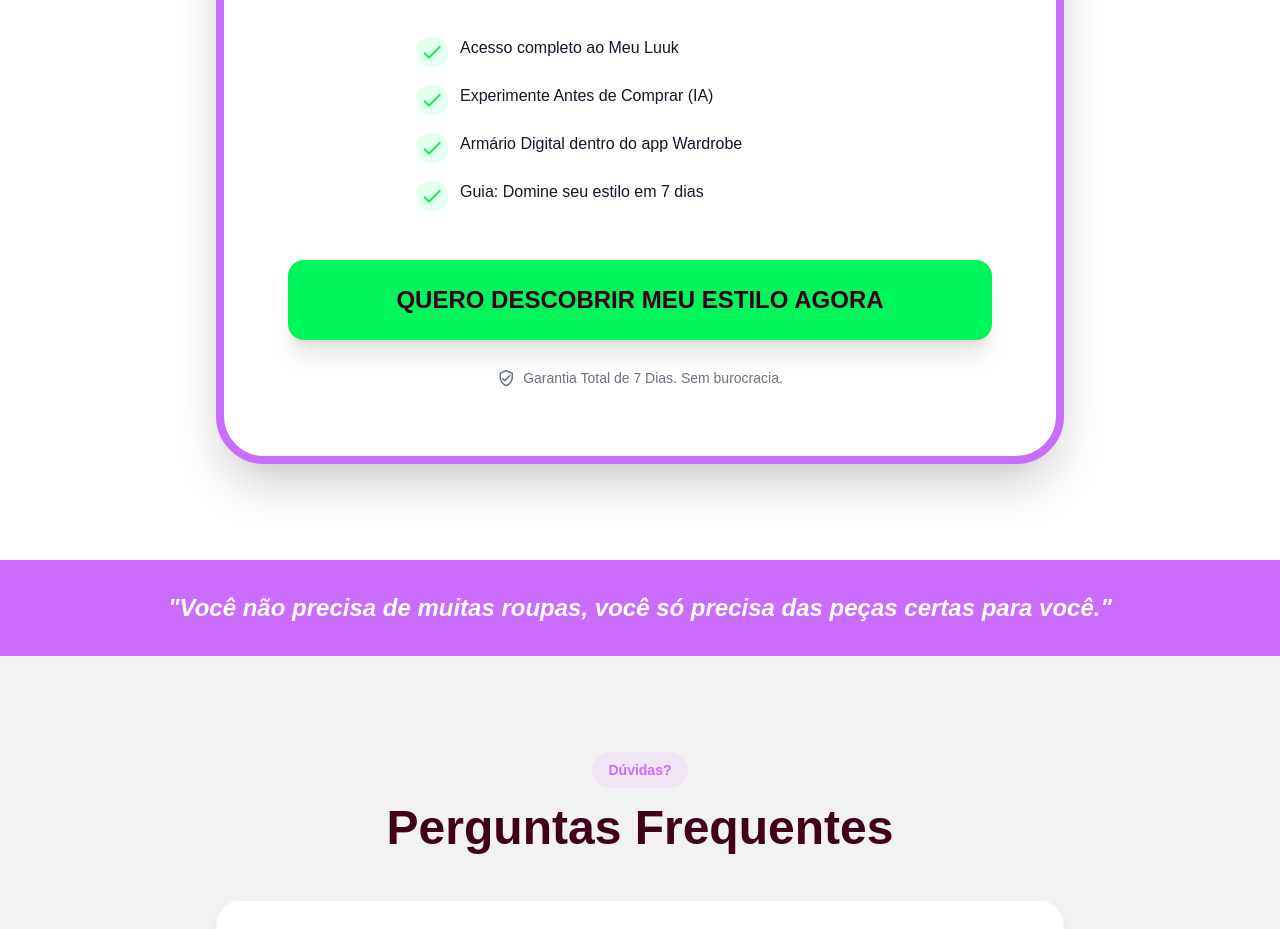
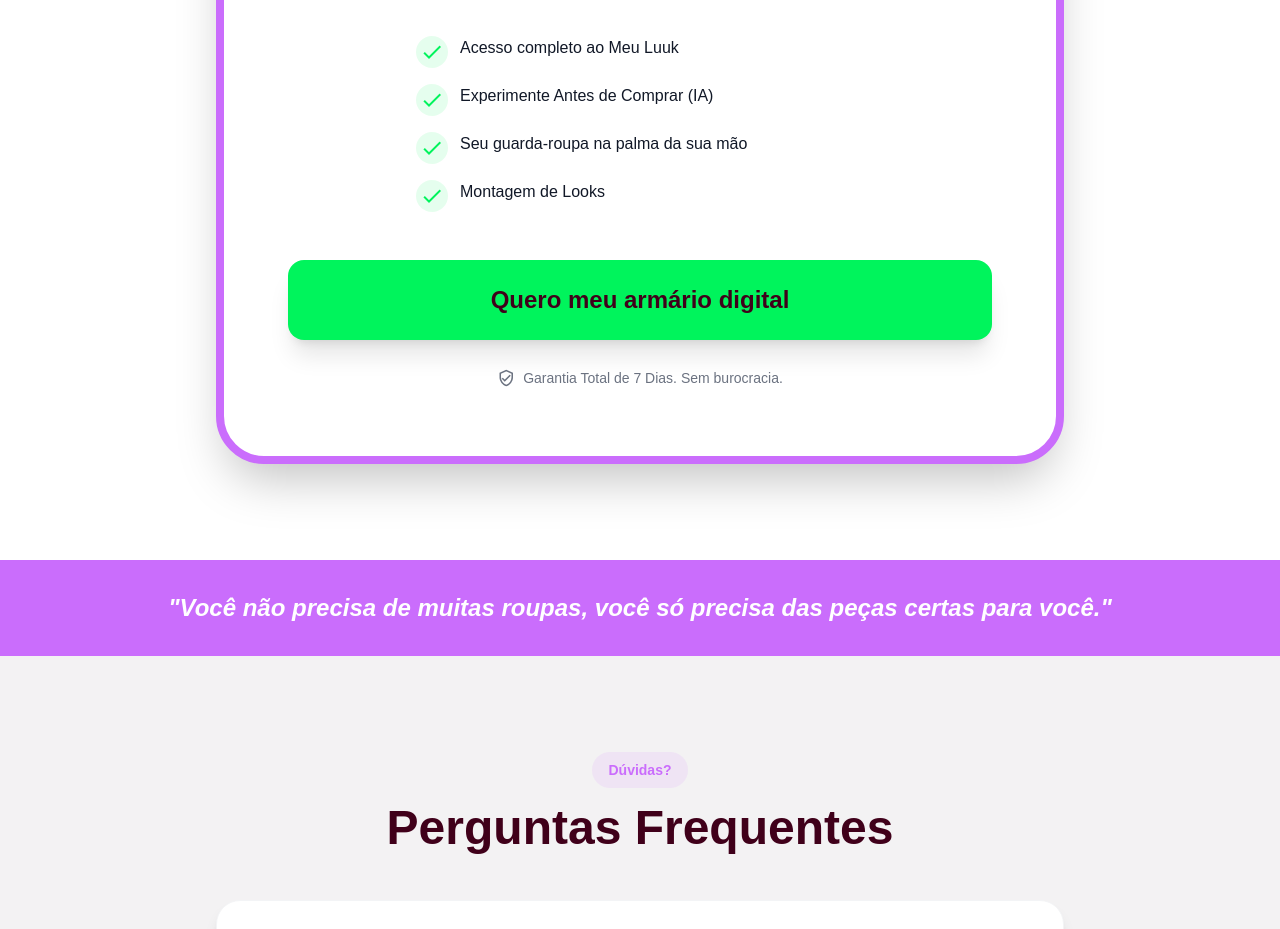
Before and after one commit to dgneuralops/meuluuk, a React (Vite) app: page / in a window 1280 px wide. Shown: the part 5360-6289 px from the top of the page. Built offline with nearby package versions, Linux system fonts and the light colour scheme; a web font is replaced by a local one.

Commit message:
Update pricing texts and CTA button

```diff
--- a/App.tsx
+++ b/App.tsx
@@ -303,15 +303,15 @@ const App: React.FC = () => {
               </div>
               <div className="flex items-start gap-3">
                 <span className="material-icons-outlined text-primary bg-primary/10 rounded-full p-1 flex-shrink-0">check</span>
-                <span className="dark:text-gray-200 text-sm md:text-base">Armário Digital dentro do app Wardrobe</span>
+                <span className="dark:text-gray-200 text-sm md:text-base">Seu guarda-roupa na palma da sua mão</span>
               </div>
               <div className="flex items-start gap-3">
                 <span className="material-icons-outlined text-primary bg-primary/10 rounded-full p-1 flex-shrink-0">check</span>
-                <span className="dark:text-gray-200 text-sm md:text-base">Guia: Domine seu estilo em 7 dias</span>
+                <span className="dark:text-gray-200 text-sm md:text-base">Montagem de Looks</span>
               </div>
             </div>
             <a className="block w-full bg-primary text-wine font-black text-base md:text-xl lg:text-2xl py-4 md:py-6 rounded-2xl hover:scale-105 transition-transform shadow-xl mb-4 md:mb-6 px-4" href="https://pay.kiwify.com.br/oCcX4pQ">
-              QUERO DESCOBRIR MEU ESTILO AGORA
+              Quero meu armário digital
             </a>
             <div className="flex items-center justify-center gap-2 text-gray-500 text-sm font-medium">
               <span className="material-icons-outlined text-lg">verified_user</span>
```
